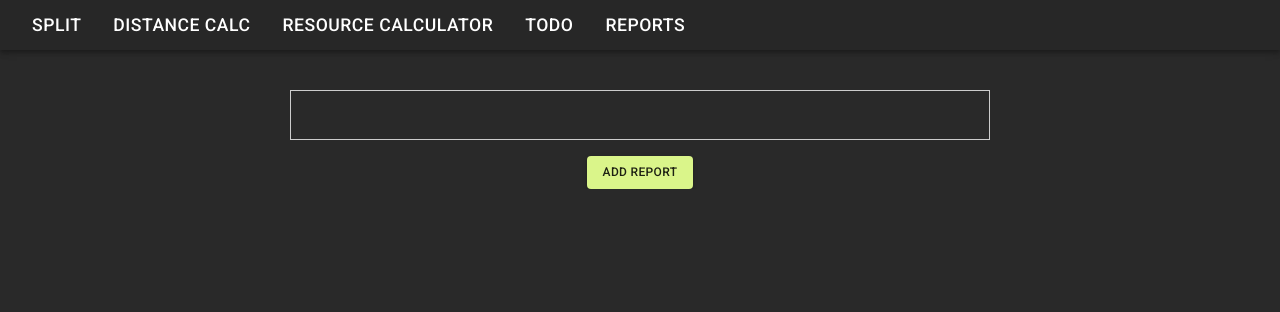
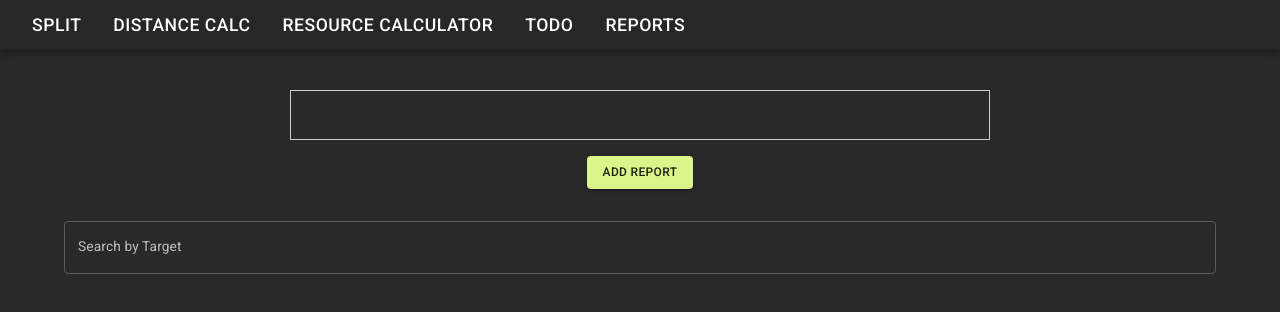
Before and after one commit to Ted2121/MarketShuffle, a React (Vite) app in the folder marketshuffle/: page /tw-reports in a window 1280 px wide. Shown: the top 312 px of the page. Built offline with nearby package versions, Linux system fonts and the light colour scheme.

Commit message:
added search

```diff
--- a/marketshuffle/src/tribal-wars-tools/reports.jsx
+++ b/marketshuffle/src/tribal-wars-tools/reports.jsx
@@ -1,21 +1,35 @@
 import React, { useState, useEffect } from "react";
-import { Box, Button, Typography, Accordion, AccordionSummary, AccordionDetails, Divider } from "@mui/material";
+import { Box, Button, Typography, Accordion, AccordionSummary, AccordionDetails, Divider, TextField } from "@mui/material";
 import ExpandMoreIcon from '@mui/icons-material/ExpandMore';
 import ReactQuill from "react-quill";
 import "react-quill/dist/quill.snow.css"; // Import Quill styles
 
 export default function TwReports() {
     const [reportInput, setReportInput] = useState('');
+    const [searchInput, setSearchInput] = useState('');
     const [reports, setReports] = useState(() => {
-        // Load from local storage on component mount
         const storedReports = localStorage.getItem('reports');
         return storedReports ? JSON.parse(storedReports) : [];
     });
 
+    const [filteredReports, setFilteredReports] = useState(reports);
+
     useEffect(() => {
-        // Save to local storage whenever reports state changes
         localStorage.setItem('reports', JSON.stringify(reports));
+        setFilteredReports(reports); // Update filtered reports when reports change
     }, [reports]);
+
+    useEffect(() => {
+        const debounceTimer = setTimeout(() => {
+            if (searchInput) {
+                setFilteredReports(reports.filter(report => report.target.toLowerCase().includes(searchInput.toLowerCase())));
+            } else {
+                setFilteredReports(reports); // Reset to all reports if search is empty
+            }
+        }, 300); // Adjust debounce delay as needed
+
+        return () => clearTimeout(debounceTimer); // Cleanup on unmount or when searchInput changes
+    }, [searchInput, reports]);
 
     const addReport = () => {
         if (reportInput.trim()) {
@@ -23,9 +37,9 @@ export default function TwReports() {
             const newReport = { id, date, target, links };
 
             setReports((prevReports) => {
-                const grouped = groupReportsByTarget([newReport, ...prevReports]); // Add new report at the beginning
+                const grouped = groupReportsByTarget([newReport, ...prevReports]);
                 const limitedReports = limitReportsToFive(grouped);
-                return Object.values(limitedReports).flat(); // Flatten grouped structure back to array
+                return Object.values(limitedReports).flat();
             });
             setReportInput(''); // Clear input after adding
         }
@@ -69,16 +83,16 @@ export default function TwReports() {
     const limitReportsToFive = (groupedReports) => {
         const limitedReports = {};
         for (const target in groupedReports) {
-            limitedReports[target] = groupedReports[target].slice(-5); // Keep only the last 5 reports
+            limitedReports[target] = groupedReports[target].slice(-5);
         }
         return limitedReports;
     };
 
-    const groupedReports = groupReportsByTarget(reports);
+    const groupedReports = groupReportsByTarget(filteredReports);
 
     return (
         <Box sx={{
-            width: '100%',
+            width: '90%',
             display: 'flex',
             flexDirection: 'column',
             alignItems: 'center',
@@ -95,9 +109,18 @@ export default function TwReports() {
                 Add Report
             </Button>
 
+            {/* Search Input */}
+            <TextField
+                label="Search by Target"
+                variant="outlined"
+                value={searchInput}
+                onChange={(e) => setSearchInput(e.target.value)}
+                sx={{ width: '100%', marginTop: 2 }}
+            />
+
             {/* Render Accordions for each target */}
             {Object.entries(groupedReports).map(([target, reports]) => (
-                <Accordion key={target} sx={{ width: '90%' }}>
+                <Accordion key={target} sx={{ width: '100%' }}>
                     <AccordionSummary expandIcon={<ExpandMoreIcon />}>
                         <Typography variant="h6">{target}</Typography>
                     </AccordionSummary>
@@ -108,7 +131,7 @@ export default function TwReports() {
                                 <Typography variant="body1">Date: {report.date}</Typography>
                                 <Typography variant="body1">
                                     Links: {report.links.map((link, index) => (
-                                        <a style={{color:'white'}}key={index} href={link} target="_blank" rel="noopener noreferrer">
+                                        <a style={{ color: 'white' }} key={index} href={link} target="_blank" rel="noopener noreferrer">
                                             {link}
                                         </a>
                                     )).reduce((prev, curr) => [prev, ', ', curr])}
```
